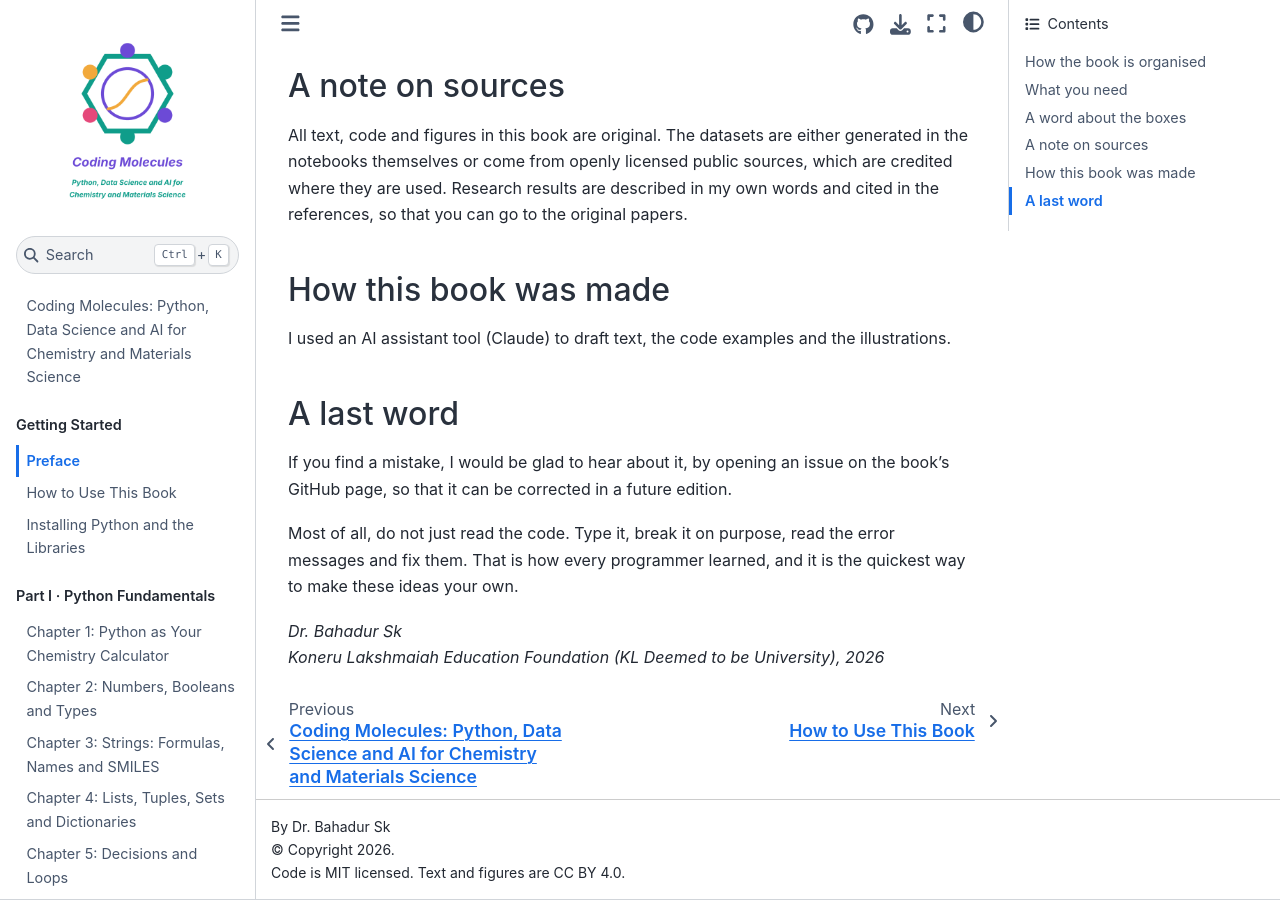
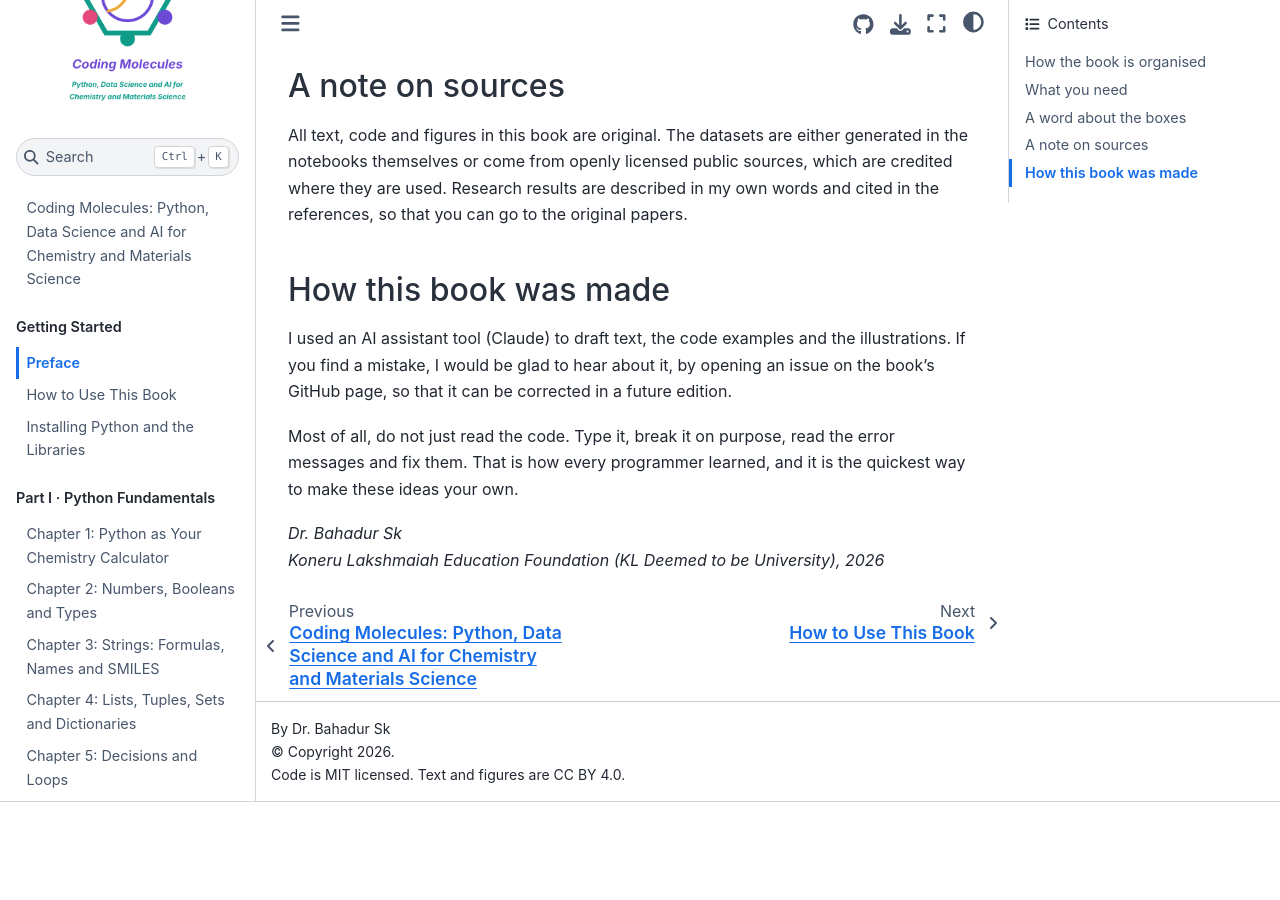
Before and after one commit to bahadursk/molecules-data-python, a Jupyter Book: the page built from book/front/preface.md, in a window 1280 px wide and 900 px high, scrolled down 2496 px. Built offline with Jupyter Book 1.0.4 settings and Sphinx 7.4.7 and the Sphinx Book theme 1.1.4, drawn with Linux system fonts in a browser that asks for light colours; after the commit the page ends 3298 px from its top, so only the background shows below that.

```diff
--- a/book/front/preface.md
+++ b/book/front/preface.md
@@ -36,11 +36,7 @@ All text, code and figures in this book are original. The datasets are either ge
 
 ## How this book was made
 
-I used an AI assistant tool (Claude) to draft text, the code examples and the illustrations.
-
-## A last word
-
-If you find a mistake, I would be glad to hear about it, by opening an issue on the book's GitHub page, so that it can be corrected in a future edition.
+I used an AI assistant tool (Claude) to draft text, the code examples and the illustrations. If you find a mistake, I would be glad to hear about it, by opening an issue on the book's GitHub page, so that it can be corrected in a future edition.
 
 Most of all, do not just read the code. Type it, break it on purpose, read the error messages and fix them. That is how every programmer learned, and it is the quickest way to make these ideas your own.
 
```
